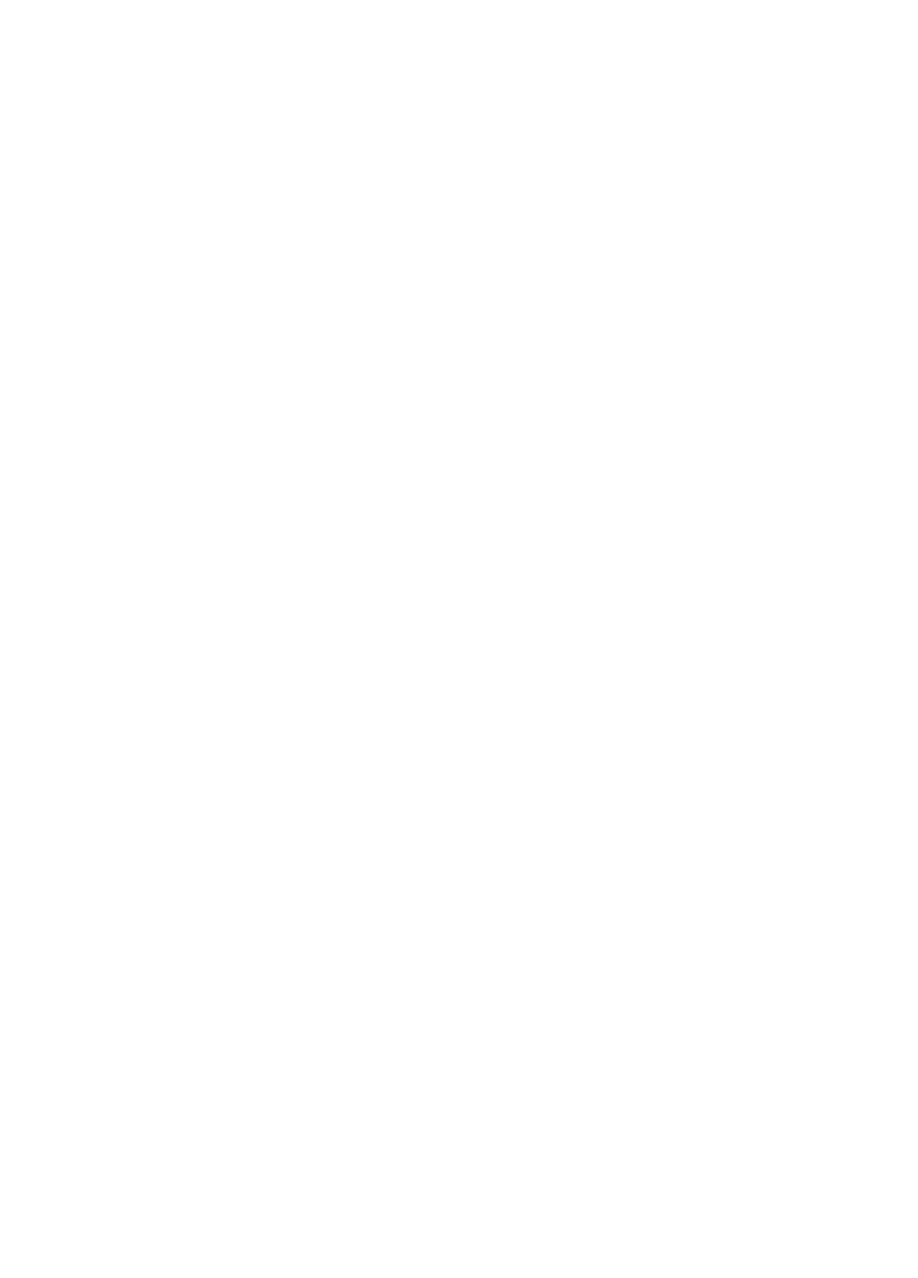
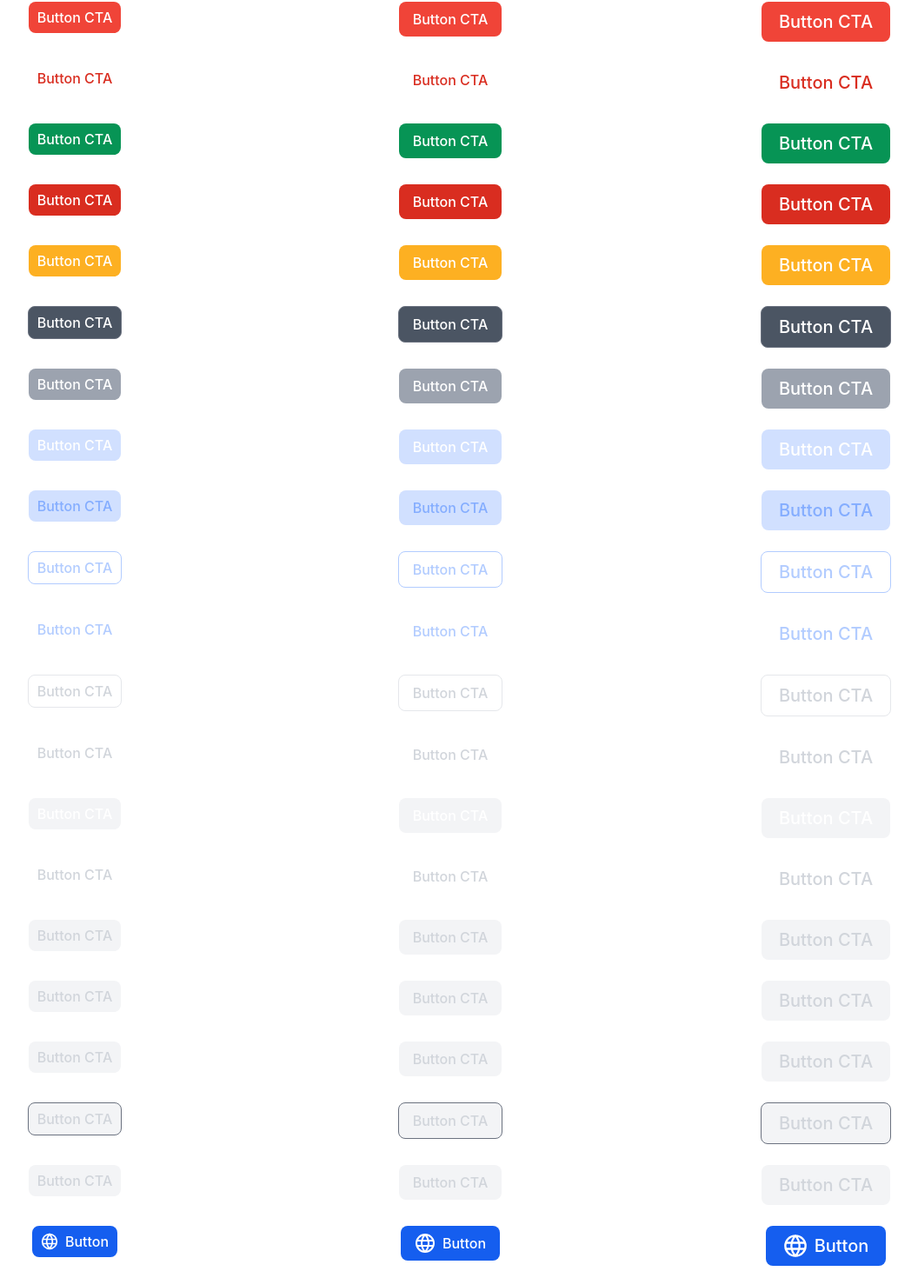
Before and after one commit to quantumexchange8/metabase-cms-user, a Vue app: page /buttons in a window 1280 px wide. Before the commit this address had no page. Shown: the part 438-1908 px from the top of the page at 87% size, without its empty margins (122-1178 px from the left). Before the commit the page ends 800 px from the top, so only its background shows below. Built offline with nearby package versions, Linux system fonts and the light colour scheme.

Commit message:
feat: button component

```diff
--- /dev/null
+++ b/src/components/Button.vue
@@ -0,0 +1,177 @@
+<script setup>
+import { toRefs, computed } from 'vue'
+// import { Link } from '@inertiajs/vue3'
+
+const props = defineProps({
+    variant: {
+        type: String,
+        default: 'primary-filled',
+        validator(value) {
+            return [
+                'primary-filled',
+                'primary-faded',
+                'primary-outline',
+                'primary-text',
+                'secondary-outline',
+                'secondary-text',
+                'error-filled',
+                'error-text',
+                'warning',
+                'info',
+                'gray',
+                'transparent'
+            ].includes(value)
+        },
+    },
+    type: {
+        type: String,
+        default: 'submit',
+    },
+    size: {
+        type: String,
+        default: 'base',
+        validator(value) {
+            return ['sm', 'base', 'lg'].includes(value)
+        },
+    },
+    squared: {
+        type: Boolean,
+        default: false,
+    },
+    pill: {
+        type: Boolean,
+        default: false,
+    },
+    href: {
+        type: String,
+    },
+    disabled: {
+        type: Boolean,
+        default: false,
+    },
+    iconOnly: {
+        type: Boolean,
+        default: false,
+    },
+    srText: {
+        type: String || undefined,
+        default: undefined,
+    },
+    external: {
+        type: Boolean,
+        default: false,
+    }
+})
+
+const emit = defineEmits(['click'])
+
+const { type, variant, size, squared, pill, href, iconOnly, srText, external } = props
+
+const { disabled } = toRefs(props)
+
+const baseClasses = [
+    'inline-flex items-center transition-colors font-medium select-none disabled:bg-gray-100 disabled:text-gray-300 dark:disabled:bg-gray-700 dark:disabled:text-gray-600 disabled:cursor-not-allowed focus:outline-none',
+]
+
+const variantClasses = (variant) => ({
+    'bg-primary-600 text-white hover:bg-primary-700 disabled:bg-primary-100 disabled:text-white disabled:cursor-not-allowed dark:disabled:bg-[#026] dark:disabled:text-primary-800': variant == 'primary-filled',
+    'bg-primary-50 text-primary-700 hover:bg-primary-100 disabled:bg-primary-100 disabled:text-primary-300 disabled:cursor-not-allowed dark:bg-primary-900 dark:text-primary-200 dark:hover:bg-primary-800 dark:hover:text-primary-200 dark:disabled:bg-[#026] dark:disabled:text-primary-800': variant == 'primary-faded',
+    'bg-white border border-primary-300 text-primary-700 hover:bg-primary-50 disabled:bg-white disabled:text-primary-200 disabled:border-primary-200 disabled:cursor-not-allowed dark:bg-gray-dark-950 dark:text-primary-200 dark:border-primary-600 dark:hover:bg-primary-900 dark:hover:text-primary-200 dark:disabled:bg-transparent dark:disabled:border-primary-900 dark:disabled:text-primary-900': variant == 'primary-outline',
+    'bg-transparent text-primary-700 hover:bg-primary-50 disabled:bg-transparent disabled:text-primary-200 disabled:border-primary-200 disabled:cursor-not-allowed dark:text-primary-200 dark:hover:bg-primary-900 dark:disabled:bg-transparent dark:disabled:text-primary-900': variant == 'primary-text',
+
+    'bg-white border border-gray-300 text-gray-900 hover:bg-gray-50 hover:border-gray-300 disabled:bg-white disabled:border-gray-200 dark:border-gray-600 dark:bg-gray-800 dark:text-white dark:hover:bg-[#1B2530] dark:bg-transparent dark:border-gray-dark-600 dark:text-dark-gray-50 dark:hover:bg-gray-dark-900 dark:disabled:bg-transparent dark:disabled:border-gray-dark-700 dark:disabled:text-gray-dark-700':
+        variant == 'secondary-outline',
+    'bg-transparent text-gray-light-500 hover:bg-gray-light-50 disabled:bg-transparent dark:text-gray-dark-400 dark:hover:bg-gray-dark-900 dark:disabled:bg-transparent dark:disabled:text-gray-dark-600':
+        variant == 'secondary-text',
+
+    'bg-error-500 text-white hover:bg-error-600 disabled:bg-error-200 disabled:text-white dark:disabled:bg-error-800 dark:disabled:text-error-600': variant == 'error-filled',
+    'bg-transparent text-error-600 hover:bg-error-50 disabled:bg-transparent disabled:text-error-200 dark:disabled:bg-transparent dark:disabled:text-error-700': variant == 'error-text',
+
+    'bg-success-600 hover:bg-success-700 text-white': variant == 'success',
+    'bg-error-600 text-white hover:bg-error-700': variant == 'danger',
+    'bg-warning-400 text-white hover:bg-warning-500': variant == 'warning',
+    'bg-gray-600 border border-gray-500 text-white': variant == 'info',
+    'bg-gray-400 hover:bg-gray-500 text-white dark:bg-gray-500 dark:hover:bg-gray-600':
+        variant == 'gray',
+    'text-gray-400 bg-transparent dark:hover:text-white':
+        variant == 'transparent',
+})
+
+const classes = computed(() => [
+    ...baseClasses,
+    iconOnly
+        ? {
+                'p-1.5': size == 'sm',
+                'p-2': size == 'base',
+                'p-3': size == 'lg',
+            }
+        : {
+                'px-2.5 py-1.5 text-sm': size == 'sm',
+                'px-4 py-2 text-base': size == 'base',
+                'px-5 py-2 text-xl': size == 'lg',
+            },
+    variantClasses(variant),
+    {
+        'rounded-lg': !squared && !pill,
+        'rounded-full': pill,
+    },
+    {
+        'pointer-events-none opacity-50': href && disabled.value,
+    },
+])
+
+const iconSizeClasses = [
+    {
+        'w-5 h-5': size == 'sm',
+        'w-6 h-6': size == 'base',
+        'w-7 h-7': size == 'lg',
+    },
+]
+
+const handleClick = (e) => {
+    if (disabled.value) {
+        e.preventDefault()
+        e.stopPropagation()
+        return
+    }
+    emit('click', e)
+}
+
+const Tag = 'a'
+</script>
+
+<template>
+    <component
+        :is="Tag"
+        v-if="href"
+        :href="!disabled ? href : null"
+        :class="classes"
+        :aria-disabled="disabled.toString()"
+    >
+        <span
+            v-if="srText"
+            class="sr-only"
+        >
+            {{ srText }}
+        </span>
+
+        <slot :iconSizeClasses="iconSizeClasses" />
+    </component>
+
+    <button
+        v-else
+        :type="type"
+        :class="classes"
+        @click="handleClick"
+        :disabled="disabled"
+    >
+        <span
+            v-if="srText"
+            class="sr-only"
+        >
+            {{ srText }}
+        </span>
+
+        <slot :iconSizeClasses="iconSizeClasses" />
+    </button>
+</template>
--- a/src/router/index.js
+++ b/src/router/index.js
@@ -1,6 +1,7 @@
 import {createRouter, createWebHistory} from 'vue-router'
 import HomeView from '../views/HomeView.vue'
 import Login from "@/views/Auth/Login.vue";
+import Buttons from "@/views/Buttons.vue";
 
 const router = createRouter({
     history: createWebHistory(import.meta.env.BASE_URL),
@@ -14,6 +15,11 @@ const router = createRouter({
                     path: '/login',
                     name: 'Login',
                     component: () => import('@/views/Auth/Login.vue'),
+                },
+                {
+                    path: '/buttons',
+                    name: 'Buttons',
+                    component: () => import('@/views/Buttons.vue'),
                 },
 
                 // {
--- /dev/null
+++ b/src/views/Buttons.vue
@@ -0,0 +1,53 @@
+<script setup>
+// import AuthenticatedLayout from '@/Layouts/Authenticated.vue'
+import Button from '@/components/Button.vue'
+import GlobeIcon from '@/components/icons/GlobeIcon.vue'
+
+let buttonVariants = [
+    "primary-filled",
+    "primary-faded",
+    "primary-outline",
+    "primary-text",
+    "secondary-outline",
+    "secondary-text",
+    "error-filled",
+    "error-text",
+    "success",
+    "danger",
+    "warning",
+    "info",
+    "gray",
+];
+
+let buttonSizes = ["sm", "base", "lg"]
+</script>
+
+<template>
+    <div class="grid items-center gap-6 mt-4">
+            <div v-for="variant in buttonVariants" :key="variant" class="grid items-start grid-cols-3 gap-4 justify-items-center">
+                <Button v-for="size in buttonSizes" :key="size" :variant="variant" :size="size">
+                    Button CTA
+                </Button>
+            </div>
+
+            <div v-for="variant in buttonVariants" :key="variant" class="grid items-start grid-cols-3 gap-4 justify-items-center">
+                <Button v-for="size in buttonSizes" :key="size" disabled :variant="variant" :size="size">
+                    Button CTA
+                </Button>
+            </div>
+
+            <div v-for="variant in buttonVariants" :key="variant" class="grid items-start grid-cols-3 gap-4 justify-items-center">
+                <Button v-for="size in buttonSizes" :key="size" :variant="variant" :size="size" class="justify-center gap-2" v-slot="{ iconSizeClasses }">
+                    <GlobeIcon aria-hidden="true" :class="iconSizeClasses" />
+                    <span>Button</span>
+                </Button>
+            </div>
+
+            <div v-for="variant in buttonVariants" :key="variant" class="grid items-start grid-cols-3 gap-4 justify-items-center">
+                <Button v-for="size in buttonSizes" pill :key="size" iconOnly :variant="variant" :size="size" class="justify-center gap-2" v-slot="{ iconSizeClasses }">
+                    <GlobeIcon aria-hidden="true" :class="iconSizeClasses" />
+                    <span class="sr-only">Icon only button</span>
+                </Button>
+            </div>
+        </div>
+</template>
```
